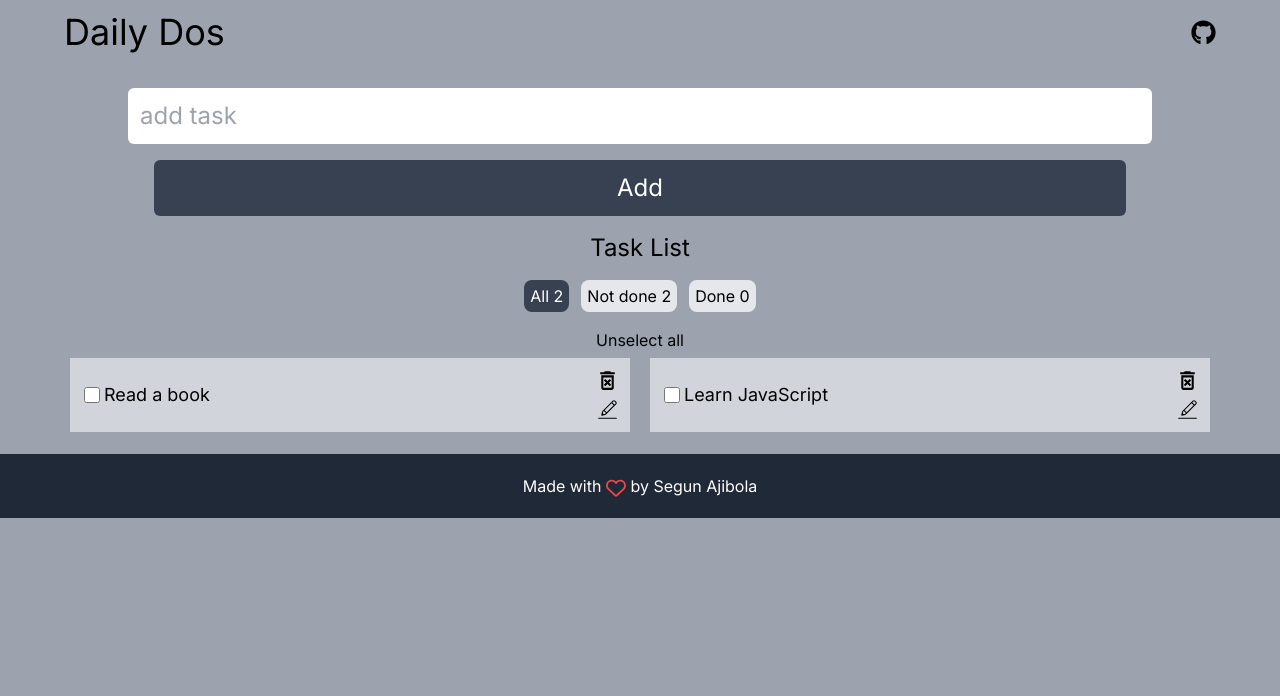
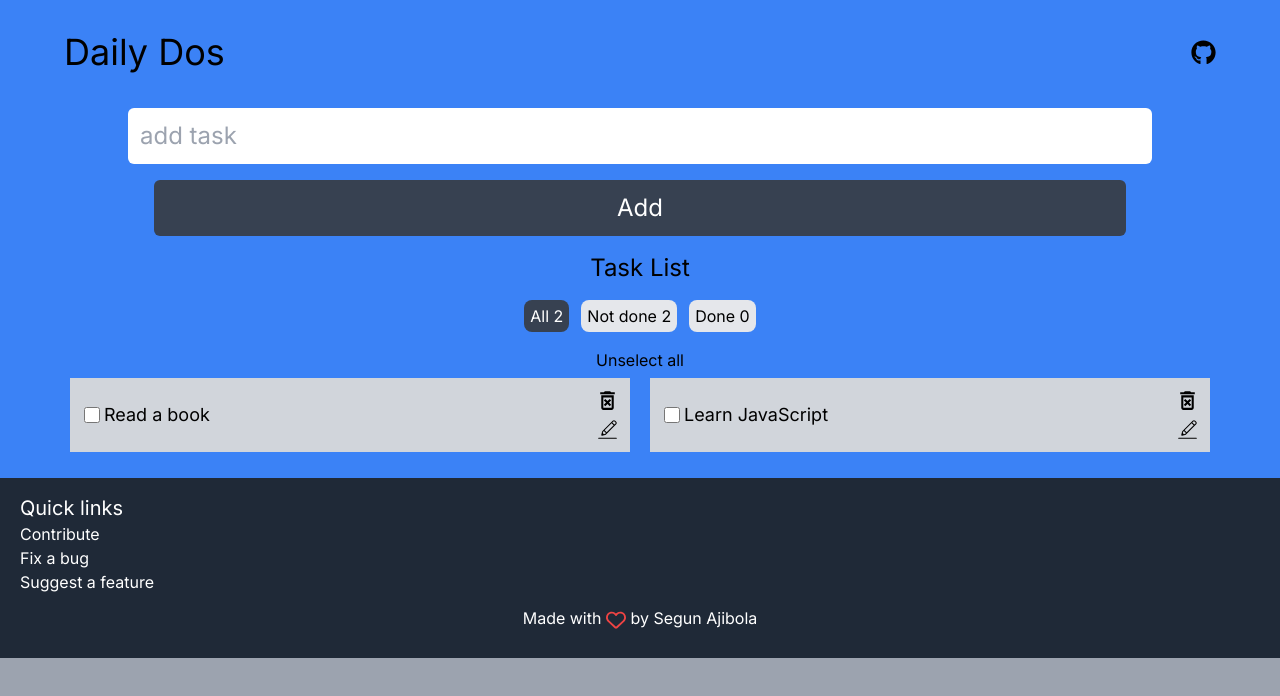
Before and after one commit to segunajibola/todos-daily, a Next.js app: page / in a window 1280 px wide. Shown: the top 696 px of the page. Built offline with nearby package versions, Linux system fonts and the light colour scheme.

Commit message:
addFooter

```diff
--- a/app/components/Footer.tsx
+++ b/app/components/Footer.tsx
@@ -3,9 +3,18 @@ import { FaRegHeart } from "react-icons/fa6";
 
 const Footer: () => React.JSX.Element = () => {
   return (
-    <div className="my-4 text-center bg-gray-800 text-white p-5">
-      <p>
-        Made with <FaRegHeart size={20} className="inline-block text-red-500" /> by
+    <div className="py-4 bg-gray-800 text-white p-5">
+      <span className="text-xl py-10">Quick links</span>
+      <div className="flex flex-col">
+        <div className="flex flex-col">
+          <a href="">Contribute</a>
+          <a href="">Fix a bug</a>
+          <a href="">Suggest a feature</a>
+        </div>
+      </div>
+      <p className="text-center my-3">
+        Made with <FaRegHeart size={20} className="inline-block text-red-500" />{" "}
+        by
         <a href="https://segunajibola.com"> Segun Ajibola</a>
       </p>
     </div>
--- a/app/components/TaskLists.tsx
+++ b/app/components/TaskLists.tsx
@@ -84,29 +84,6 @@ const TaskList: React.FC = () => {
       return updateCheckbox;
     });
   };
-
-  useEffect(() => {
-    // let data: Task[] = JSON.parse(localStorage.getItem("tasks") || "[]");
-    // setTimeout(() => {
-    //   setLoading(false);
-    //   if (taskList.length > 0) {
-    //     const notDone = taskList.filter((task) => task.completed === false);
-    //     notDone.length === 0 ? setConfetti(true) : null;
-    //   }
-    // }, 1500);
-    // let notDone: false | Task[] = [];
-    // setTimeout(() => {
-    //   if (taskList.length > 0) {
-    //     const notDone = taskList.filter((task) => task.completed === false);
-    //     notDone.length === 0 && setConfetti(true);
-    //   }
-    // }, 3000);
-    // setTimeout((notDone: false | Task[]) => {
-    //   checkNotDoneTask(notDone?.length > 0 && notDone.length);
-    // }, 3000);
-  }, []);
-
-  console.log("taskList outside", taskList);
 
   const deleteTask = (id: number | string) => {
     setTaskList((prevTask) => {
--- a/app/layout.tsx
+++ b/app/layout.tsx
@@ -16,7 +16,7 @@ export default function RootLayout({
 }) {
   return (
     <html lang="en">
-      <body className={`${inter.className} bg-gray-400`}>{children}</body>
+      <body className={`${inter.className} bg-gray-400 overflow-hidden`}>{children}</body>
     </html>
   );
 }
--- a/app/page.tsx
+++ b/app/page.tsx
@@ -8,7 +8,7 @@ import { FaGithub } from "react-icons/fa";
 export default function Home() {
   return (
     <>
-      <div className="flex flex-col gap-y-6">
+      <div className="flex flex-col gap-y-6 py-5 bg-blue-500">
         <header className="flex items-center justify-between py-3 w-[90%] mx-auto">
           <h1 className="text-center text-4xl">Daily Dos</h1>
           <a
```
